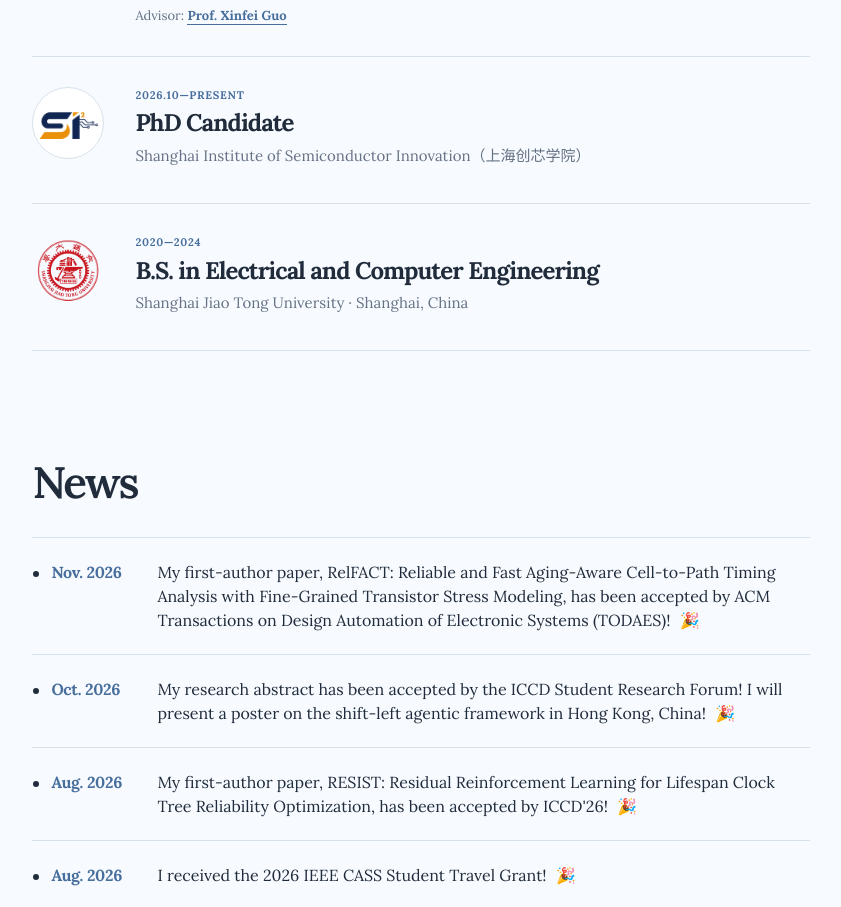
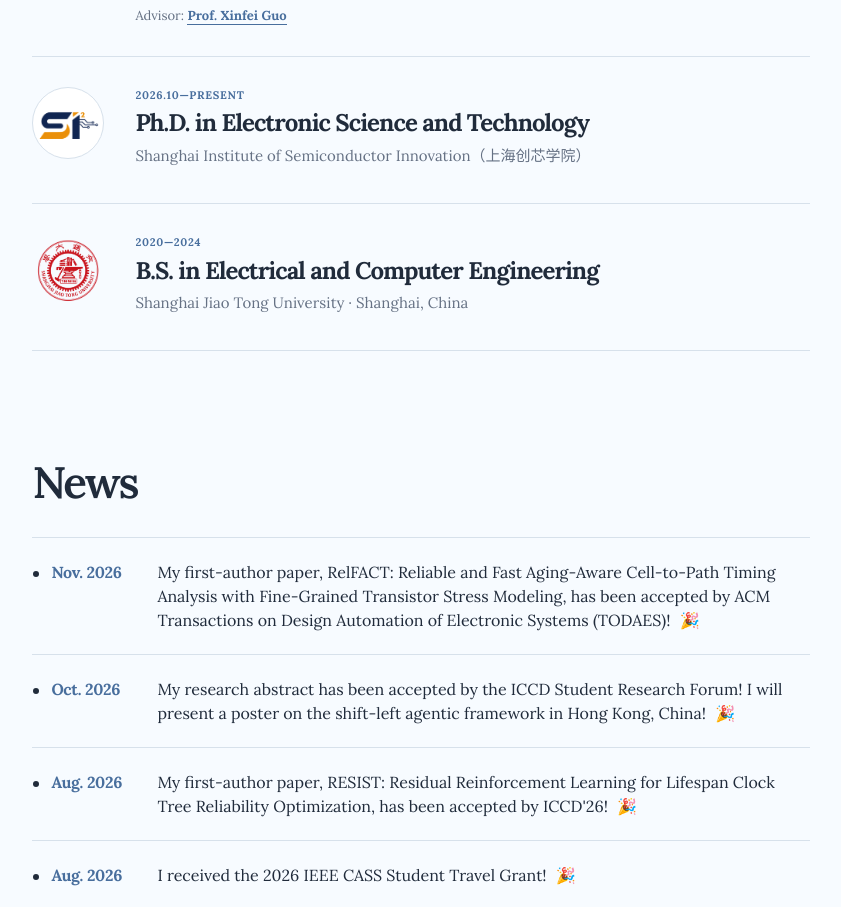
Before and after one commit to hu-fan/hu-fan.github.io, a Next.js app: page / in a window 1280 px wide. Shown: the part 989-1896 px from the top of the page, without its empty margins (410-1251 px from the left). Built offline with nearby package versions, Linux system fonts and the light colour scheme.

Commit message:
Match institute PhD degree title

```diff
--- a/app/page.tsx
+++ b/app/page.tsx
@@ -78,7 +78,7 @@ const searchEntries = [
   { label: 'Fan Hu · Ph.D. Candidate', href: '#top', meta: 'Profile', keywords: 'Shanghai Jiao Tong University Google Scholar GitHub LinkedIn ORCID email researching intelligent reliable ways design chips' },
   { label: 'About Me', href: '#about', meta: 'About', keywords: 'Electronic Science and Technology advised Prof. Xinfei Guo Intelligent Circuits Architectures and Systems iCAS Lab B.S. Electrical and Computer Engineering AI Electronic Design Automation timing prediction optimization early EDA reliability-aware aging advanced semiconductor technologies' },
   { label: 'Education', href: '#education', meta: 'Section', keywords: 'Ph.D. B.S. Shanghai Jiao Tong University Electronic Science and Technology Electrical and Computer Engineering advisor Xinfei Guo 2020 2024 present Shanghai China' },
-  { label: 'Shanghai Institute of Semiconductor Innovation（上海创芯学院）', href: '#education', meta: '2026.10—Present', keywords: 'PhD Candidate Ph.D. education doctoral semiconductor' },
+  { label: 'Shanghai Institute of Semiconductor Innovation（上海创芯学院）', href: '#education', meta: '2026.10—Present', keywords: 'Ph.D. in Electronic Science and Technology education doctoral semiconductor' },
   { label: 'News', href: '#news', meta: 'Section', keywords: 'recent updates papers awards grant competition' },
   { label: 'Main Research Topics', href: '#research', meta: 'Section', keywords: 'AI EDA timing prediction optimization reliability chips 3D IC' },
   { label: 'Publications', href: '#publications', meta: 'Section', keywords: 'papers journal conference book chapter' },
@@ -190,7 +190,7 @@ export default function Home() {
           <div className="section-heading"><h2 className="section-title">Education</h2></div>
           <div className="education-list">
             <article className="education-item"><div className="school-mark"><img src="/sjtu-seal.png" alt="Shanghai Jiao Tong University seal" /></div><div><p className="education-date">2024—Present</p><h3>Ph.D. in Electronic Science and Technology</h3><p>Shanghai Jiao Tong University · Shanghai, China</p><p className="education-note">Advisor: <a href="https://sites.gc.sjtu.edu.cn/xinfei-guo/" target="_blank" rel="noreferrer">Prof. Xinfei Guo</a></p></div></article>
-            <article className="education-item"><div className="school-mark school-mark-sisi"><img src="/sisi-logo.png" alt="Shanghai Institute of Semiconductor Innovation logo" /></div><div><p className="education-date">2026.10—Present</p><h3>PhD Candidate</h3><p>Shanghai Institute of Semiconductor Innovation（上海创芯学院）</p></div></article>
+            <article className="education-item"><div className="school-mark school-mark-sisi"><img src="/sisi-logo.png" alt="Shanghai Institute of Semiconductor Innovation logo" /></div><div><p className="education-date">2026.10—Present</p><h3>Ph.D. in Electronic Science and Technology</h3><p>Shanghai Institute of Semiconductor Innovation（上海创芯学院）</p></div></article>
             <article className="education-item"><div className="school-mark"><img src="/sjtu-seal.png" alt="Shanghai Jiao Tong University seal" /></div><div><p className="education-date">2020—2024</p><h3>B.S. in Electrical and Computer Engineering</h3><p>Shanghai Jiao Tong University · Shanghai, China</p></div></article>
           </div>
         </section>
```
